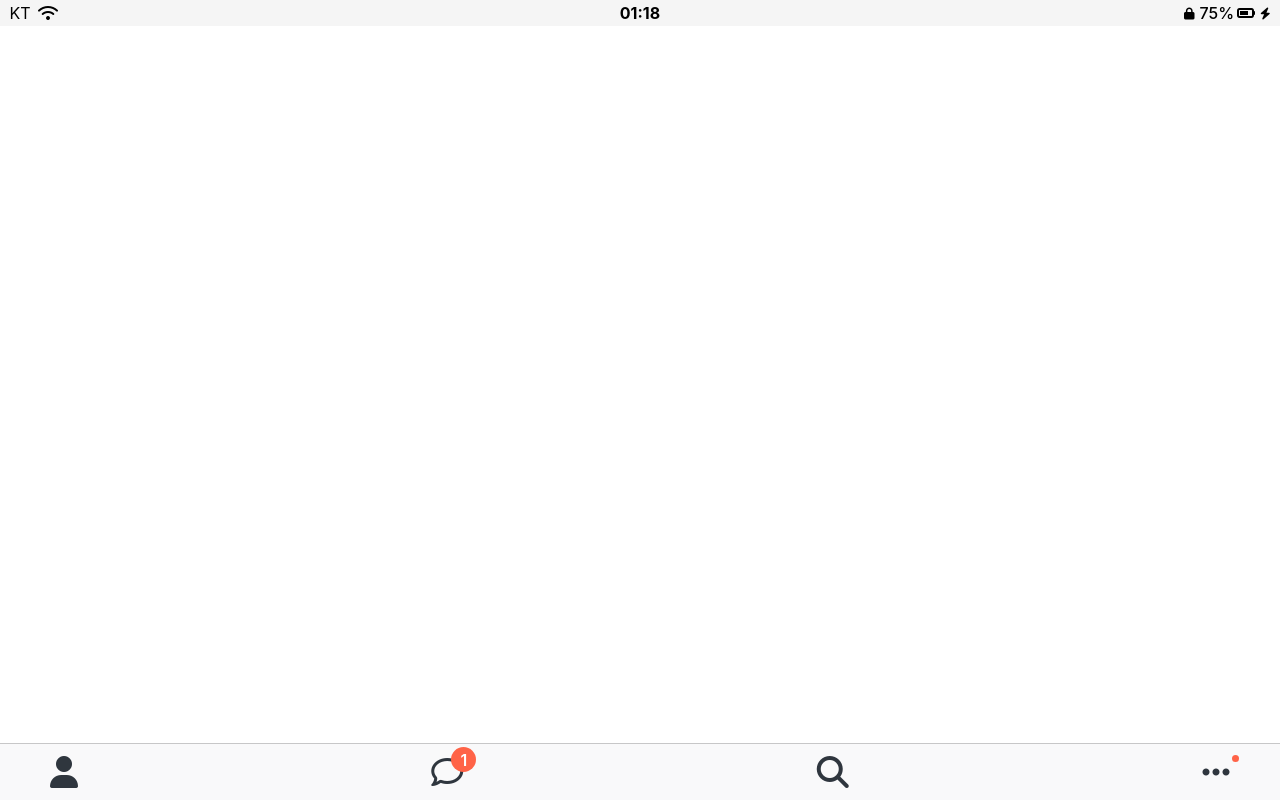
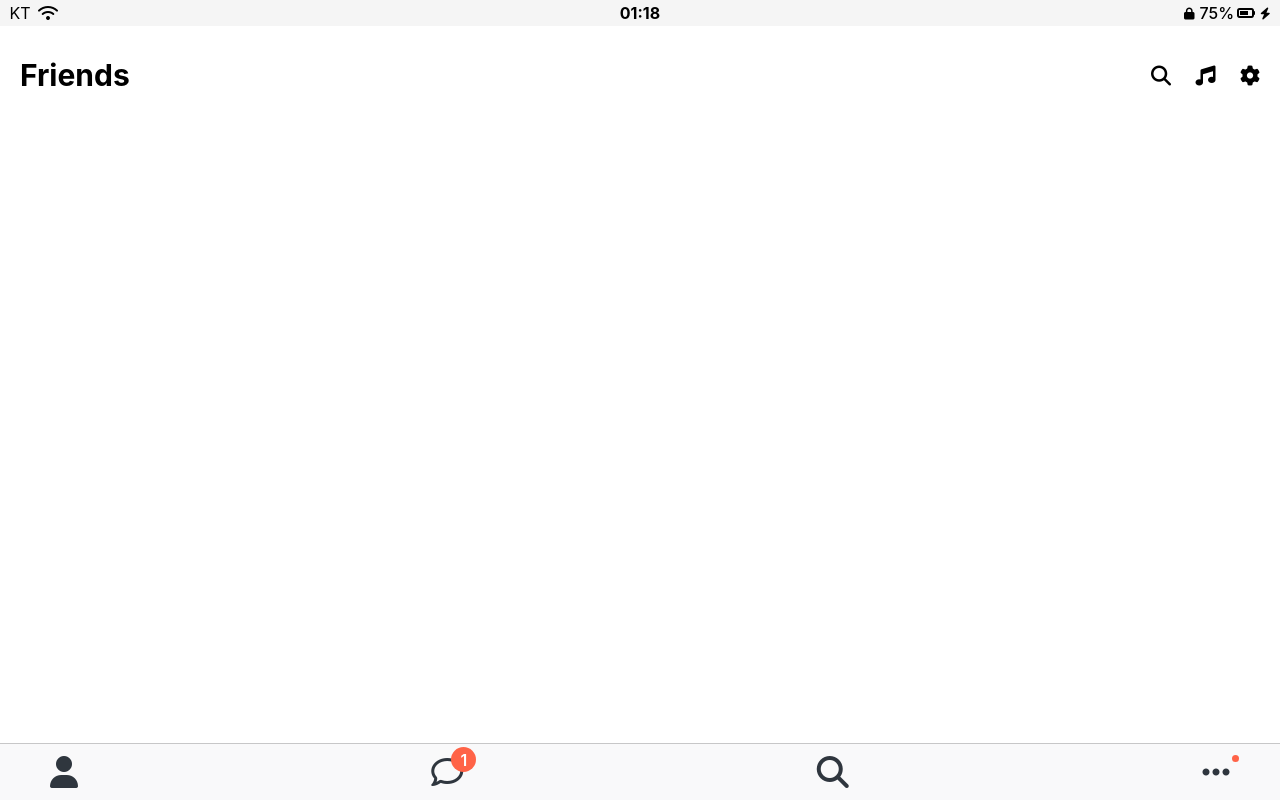
Before and after one commit to Kkomadol2/KakaoClone, a plain HTML site: page friends.html in a window 1280 px wide. Drawn offline with Linux system fonts and the light colour scheme.

Commit message:
screen-header

```diff
--- /dev/null
+++ b/css/components/screen-header.css
@@ -0,0 +1,14 @@
+.screen-header {
+  margin-top: 40px;
+  display: flex;
+  justify-content: space-between;
+  align-items: center;
+  padding: 20px;
+}
+.screen-header__title {
+  font-size: 30px;
+  font-weight: 700;
+}
+.screen-header__icons span {
+  margin-left: 20px;
+}
--- a/css/styles.css
+++ b/css/styles.css
@@ -4,6 +4,7 @@
 /* Components */
 @import "components/status-bar.css";
 @import "components/nav-bar.css";
+@import "components/screen-header.css";
 /* Screens */
 @import "screens/login-form.css";
 
--- a/friends.html
+++ b/friends.html
@@ -49,6 +49,15 @@
         </li>
       </ul>
     </nav>
+    <header class="screen-header">
+      <h1 class="screen-header__title">Friends</h1>
+      <div class="screen-header__icons">
+        <span><i class="fa-solid fa-magnifying-glass fa-lg"></i></span>
+        <span><i class="fa-solid fa-music fa-lg"></i></span>
+        <span><i class="fa-solid fa-gear fa-lg"></i></span>
+      </div>
+    </header>
+
     <script
       src="https://kit.fontawesome.com/cb41654e9b.js"
       crossorigin="anonymous"
```
